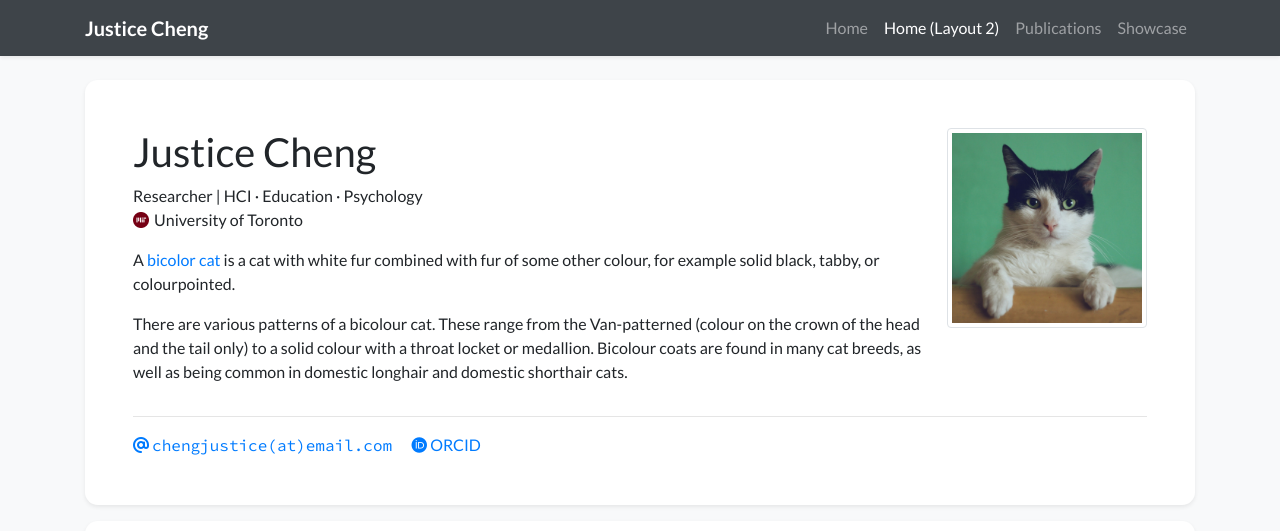
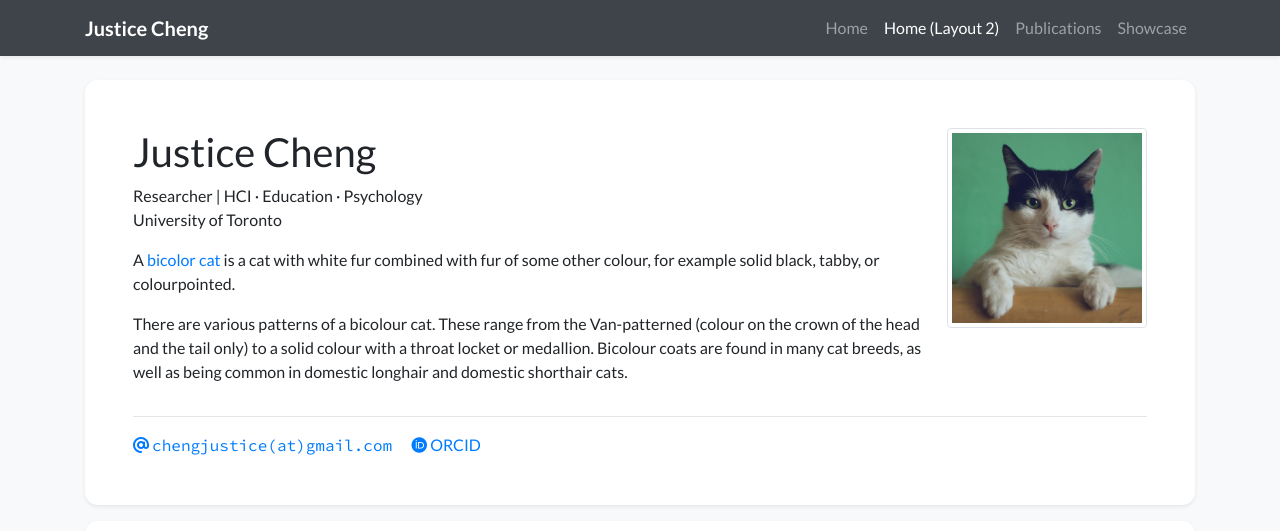
Before and after one commit to JusticeChengResearch/JusticeChengResearch.github.io, a Jekyll site: the page built from index_layout2.html, in a window 1280 px wide and 900 px high. Shown: the top 531 px of the window. Built offline with Jekyll 4.4.1, drawn with Linux system fonts in a browser that asks for light colours; nearby versions of some CDN libraries; a style sheet for code colours, icons or effects is not loaded.

Commit message:
Update profile.yml

```diff
--- a/_data/profile.yml
+++ b/_data/profile.yml
@@ -5,10 +5,10 @@ navbar_name: "Justice Cheng"
 positions:
 - name: Researcher | HCI · Education · Psychology
 - name: University of Toronto
-  logo: /assets/images/badges/MIT_Social_circle.png  # Logo is optional
+  #logo: /assets/images/badges/MIT_Social_circle.png  # Logo is optional
 
 
-email: "chengjustice@email.com"
+email: "chengjustice@gmail.com"
 # cv_link: link-to-your-cv-file
 #gscholar: xFmQpf4AAAAJ  # This is an example, replace it with your own Google Scholar ID
 #github: your_github_id
```
